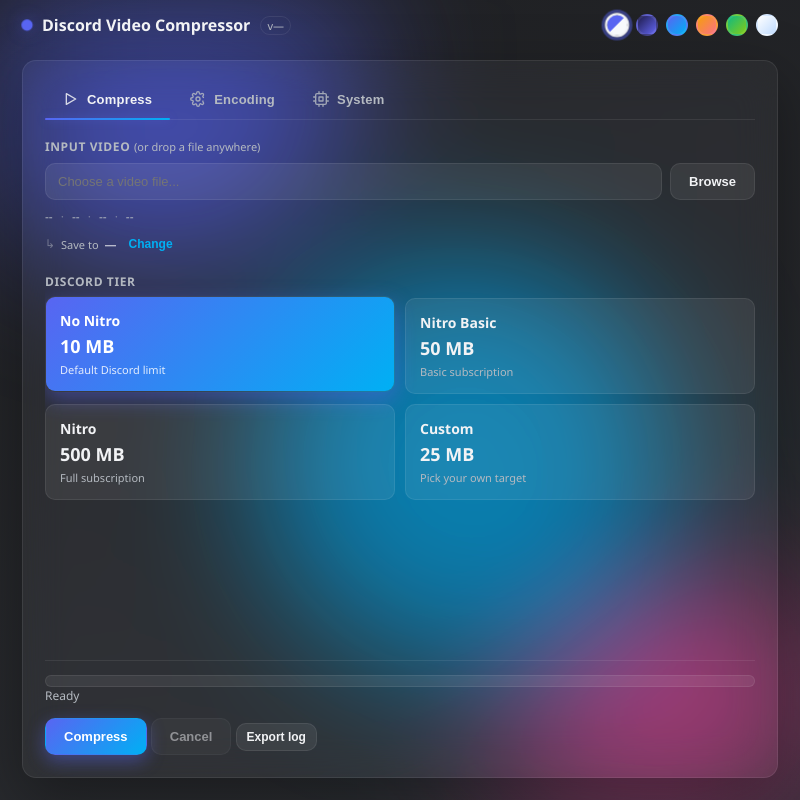
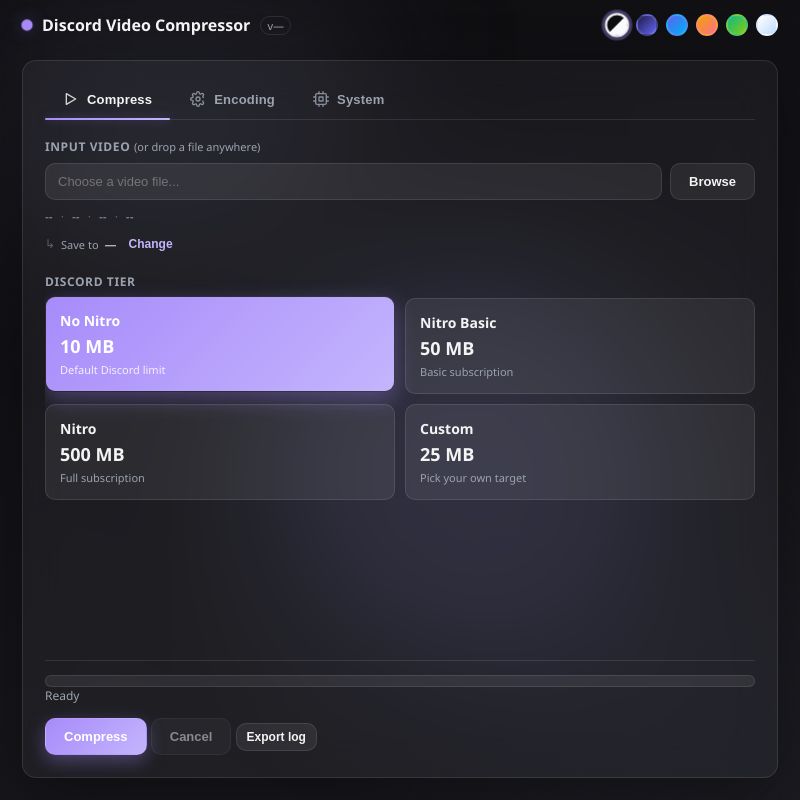
Before and after one commit to zewj/discord-video-compressor, an Electron app: page renderer/index.html in a window 800 px wide. Both pictures are taken after a click on the button 617 px from the left and 25 px from the top of the page. Drawn offline with Linux system fonts and the light colour scheme; no server answers.

Commit message:
Auto-dark uses a true neutral dark theme, not Discord
Added a new internal 'dark' palette: near-black bg, zinc surfaces, soft
violet accent (a78bfa). Aurora colors are muted greys so the background
reads as flat dark with subtle glow rather than vibrant gradients.

Auto's effectiveTheme now resolves to 'dark' on a dark OS and 'light' on
a light OS. The swatch is a hard diagonal split between the two so it's
visually distinct from every named theme button.

```diff
--- a/package.json
+++ b/package.json
@@ -1,7 +1,7 @@
 {
   "name": "discord-video-compressor",
   "productName": "Discord Video Compressor",
-  "version": "1.3.3",
+  "version": "1.3.4",
   "description": "Compress videos under Discord upload limits",
   "main": "main.js",
   "author": "Neko",
--- a/renderer/app.js
+++ b/renderer/app.js
@@ -120,10 +120,10 @@ const themeButtons = document.querySelectorAll('.theme-btn');
 let osIsDark = true;
 
 function effectiveTheme(name) {
-  // Auto: when the OS is in dark mode, use the Discord dark palette; in
-  // light mode use Light. This way Auto isn't a clone of any single theme
-  // button — it's a real device-follow option.
-  return name === 'auto' ? (osIsDark ? 'discord' : 'light') : name;
+  // Auto: dark OS → neutral 'dark' palette (near-black, zinc, soft violet
+  // accent), light OS → 'light'. Distinct from any other named theme so
+  // picking Auto and any specific theme are never the same thing.
+  return name === 'auto' ? (osIsDark ? 'dark' : 'light') : name;
 }
 function applyTheme(name) {
   document.documentElement.dataset.theme = effectiveTheme(name);
--- a/renderer/styles.css
+++ b/renderer/styles.css
@@ -12,6 +12,21 @@
    overrides this below. */
 html { color-scheme: dark; }
 html[data-theme="light"] { color-scheme: light; }
+
+/* True neutral dark mode. Reached via Auto when the OS is in dark mode.
+   Near-black background, zinc surfaces, soft violet accent (no blurple).
+   Aurora colors are muted so the background reads as flat dark with a
+   barely-there glow instead of vibrant color. */
+html[data-theme="dark"] {
+  --bg-0: #0d0d10;  --bg-1: #1a1a1f;
+  --surface: rgba(255,255,255,0.04); --surface-2: rgba(255,255,255,0.07);
+  --border: rgba(255,255,255,0.10);
+  --text: #f4f4f5; --text-dim: #9ca3af;
+  --accent: #a78bfa; --accent-2: #c4b5fd;
+  --accent-glow: rgba(167,139,250,0.35);
+  --danger: #ef4444; --success: #22c55e;
+  --aurora-1: #2c2c38; --aurora-2: #1f1f28; --aurora-3: #36364a;
+}
 
 html[data-theme="midnight"] {
   --bg-0: #0b0e1f;  --bg-1: #11152e;
@@ -139,10 +154,10 @@ html[data-theme="light"] .blob { opacity: 0.35; mix-blend-mode: multiply; }
   color: var(--text);
   transition: transform 200ms var(--ease-spring), border-color 200ms var(--ease), box-shadow 200ms var(--ease);
 }
-/* Auto: hard diagonal split, colors match what the swatch resolves to —
-   Discord blurple (dark side) and near-white (light side). */
+/* Auto: hard diagonal split — pure dark on top-left, near-white on
+   bottom-right. Mirrors the actual themes Auto resolves to. */
 .theme-auto {
-  background: linear-gradient(135deg, #5865f2 0%, #5865f2 50%, #f8fafc 50%, #f8fafc 100%);
+  background: linear-gradient(135deg, #0d0d10 0%, #0d0d10 50%, #f8fafc 50%, #f8fafc 100%);
 }
 /* Midnight: deep navy → indigo, no pink (was overlapping with Light visually). */
 .theme-btn[data-theme="midnight"] { background: linear-gradient(135deg,#1e1b4b,#6366f1); }
```
Also changed, not shown: 1 other file.
